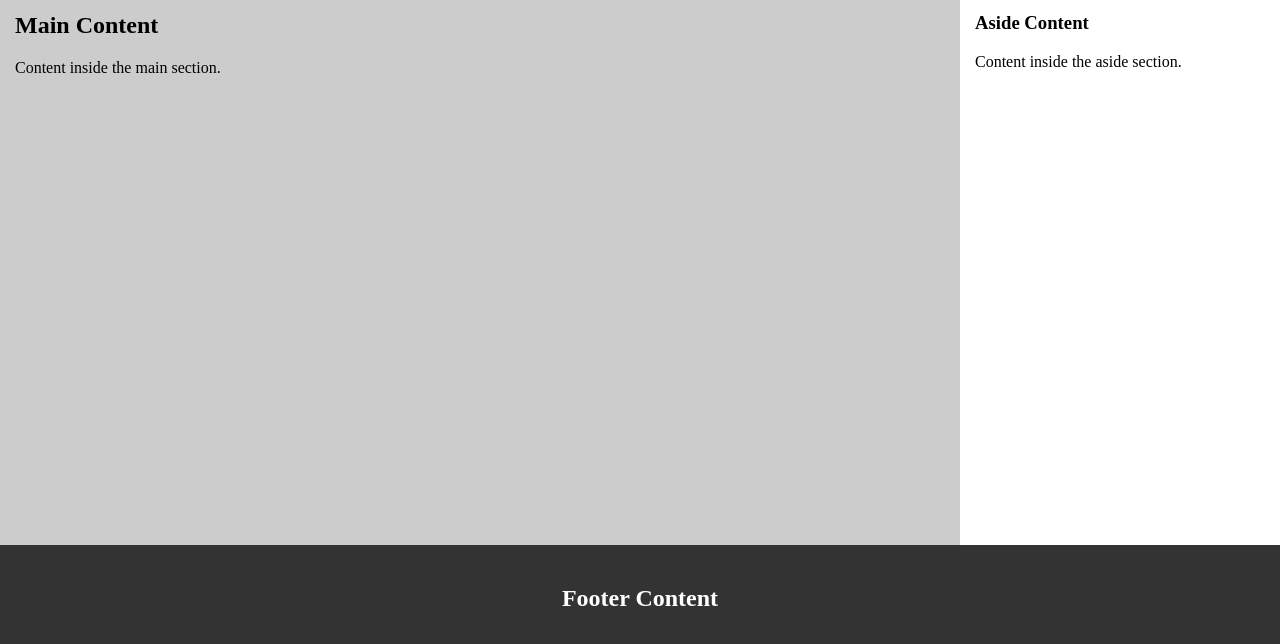
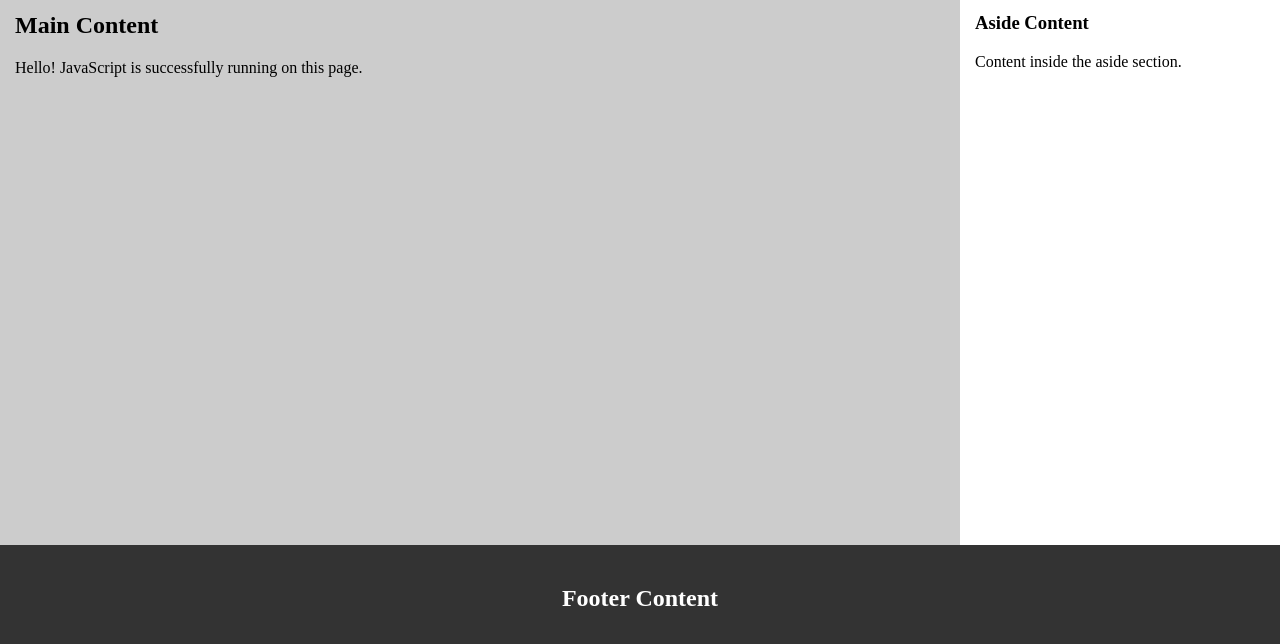
Before and after one commit to Milton-Dis3000/wdd131, a plain HTML site: page week01/basic-layout.html in a window 1280 px wide. Shown: the part 148-792 px from the top of the page. Drawn offline with Linux system fonts and the light colour scheme.

Commit message:
Introduction to JavaScript

```diff
--- a/week01/basic-layout.html
+++ b/week01/basic-layout.html
@@ -5,6 +5,7 @@
     <meta name="viewport" content="width=device-width, initial-scale=1.0">
     <title>Basic Layout | Milton</title>
     <link rel="stylesheet" href="styles/layout.css">
+        <script src="scripts/main.js" defer></script>
 </head>
 <body>
 
--- /dev/null
+++ b/week01/scripts/main.js
@@ -0,0 +1,5 @@
+// JavaScript to demonstrate functionality
+document.addEventListener("DOMContentLoaded", function() {
+    const mainParagraph = document.querySelector(".content p");
+    mainParagraph.textContent = "Hello! JavaScript is successfully running on this page.";
+});
```
